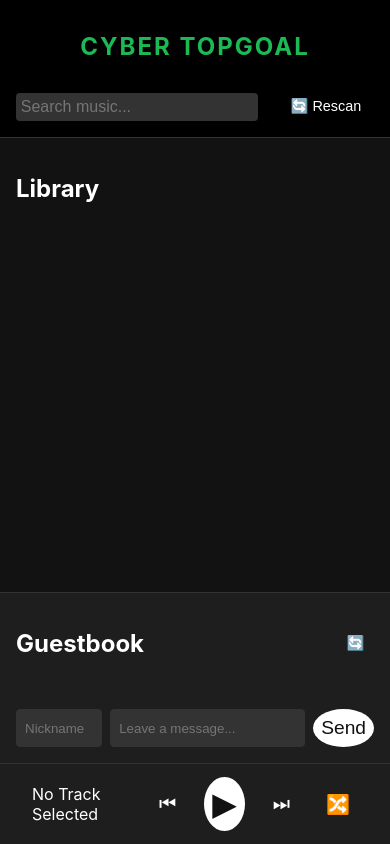
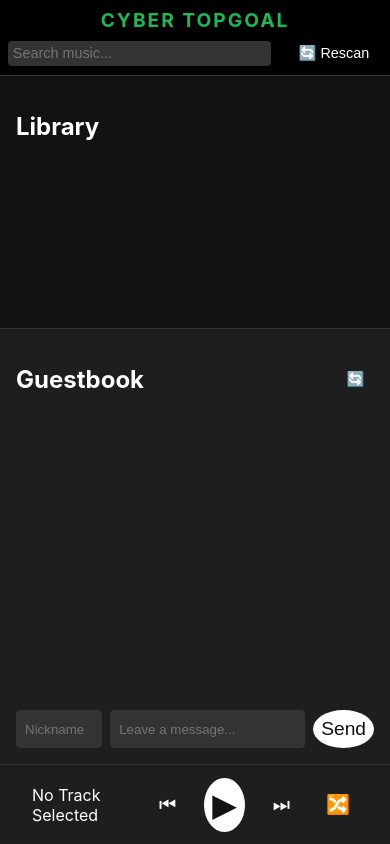
Before and after one commit to yangarch/cyber-topgoal, a FastAPI app: page / in a window 390 px wide. Run offline with FastAPI, Linux system fonts and the light colour scheme; data that the repository does not hold is empty.

Commit message:
Fix mobile compacting

```diff
--- a/static/style.css
+++ b/static/style.css
@@ -6,6 +6,10 @@
     --accent-color: #1db954;
     --accent-hover: #1ed760;
     --border-color: #333;
+}
+
+* {
+    box-sizing: border-box;
 }
 
 body {
@@ -216,8 +220,8 @@ button.active {
 @media (max-width: 768px) {
     header {
         flex-direction: column;
-        padding: 1rem;
-        gap: 1rem;
+        padding: 0.5rem;
+        gap: 0.5rem;
     }
 
     .header-left,
@@ -228,20 +232,24 @@ button.active {
         align-items: center;
     }
 
+    header h1 {
+        font-size: 1.2rem;
+        margin: 0;
+    }
+
     .header-right {
-        gap: 10px;
+        gap: 5px;
     }
 
     #search-input {
         flex: 1;
-        padding: 0.8rem;
-        /* Larger touch target */
-        font-size: 1rem;
+        padding: 0.5rem;
+        font-size: 0.9rem;
     }
 
     #btn-rescan {
-        padding: 0.8rem 1.2rem;
-        /* Larger touch target */
+        padding: 0.5rem 0.8rem;
+        font-size: 0.8rem;
     }
 
     .track-item {
@@ -290,8 +298,8 @@ button.active {
 
     #library-section {
         flex: none;
-        height: 50vh;
-        /* Give library half the screen height */
+        height: 30vh;
+        /* Give library less than half screen height to ensure guestbook space */
         border-right: none;
         border-bottom: 1px solid #333;
         overflow-y: auto;
@@ -300,6 +308,7 @@ button.active {
     #guestbook-section {
         flex: 1;
         /* Guestbook takes remaining space */
-        overflow-y: auto;
+        min-height: 0;
+        /* Important for nested flex scrolling */
     }
 }
```
